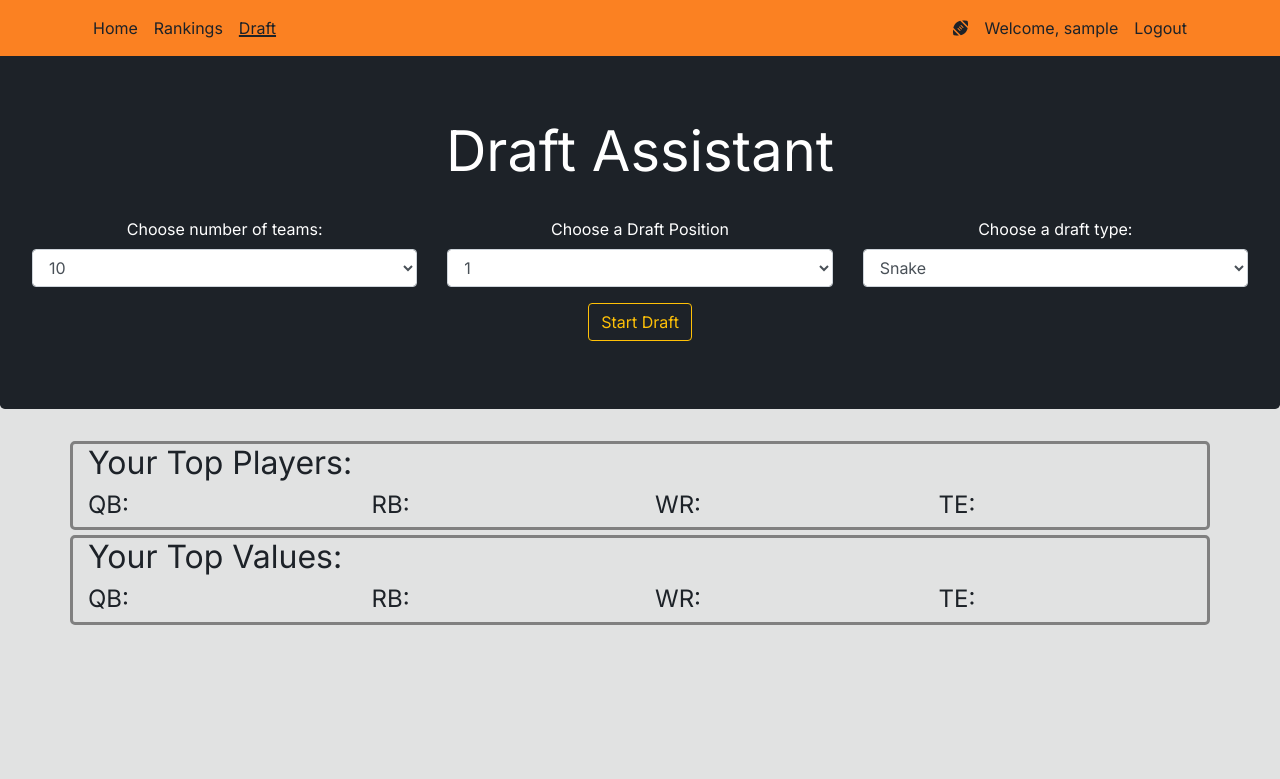
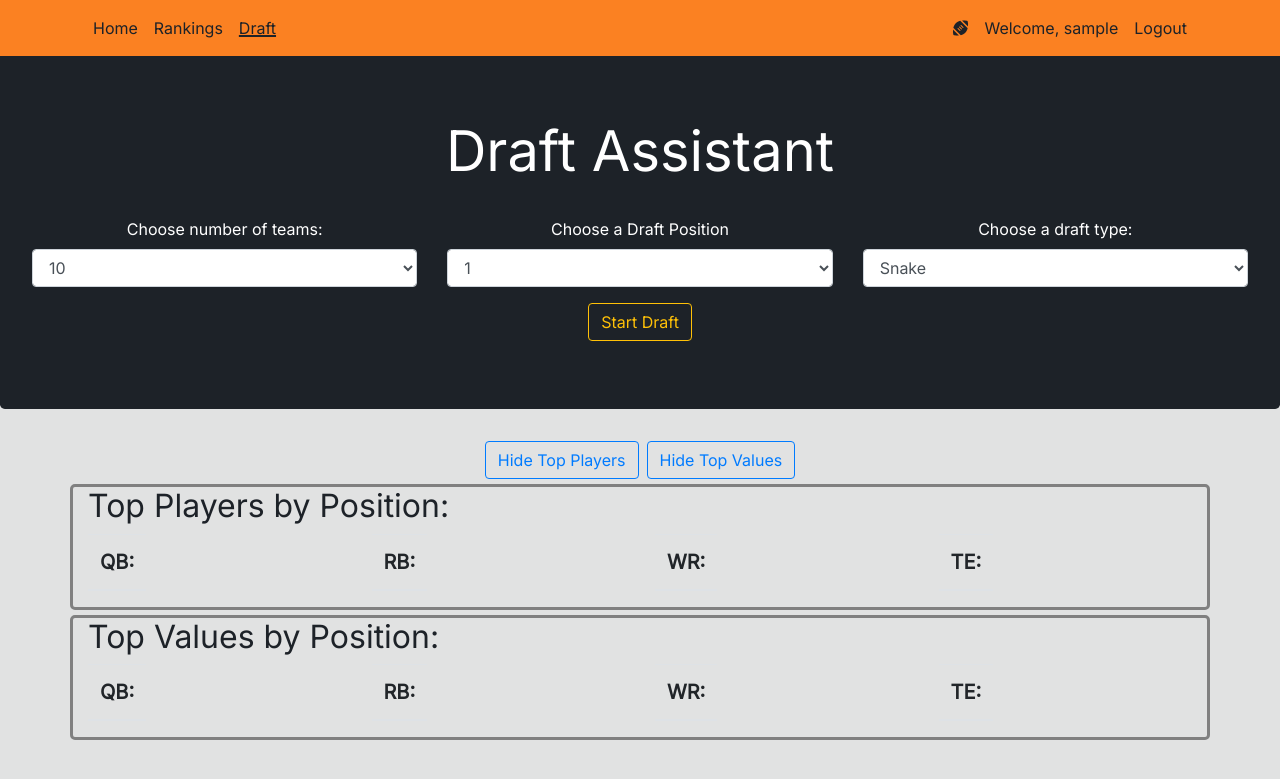
Before and after one commit to n-roth12/FFB-Draft-App, a Flask app: page /draft in a window 1280 px wide. Shown: the top 779 px of the page. Run offline with Flask 2, Linux system fonts and the light colour scheme; a user stored in the database is signed in; tables that the repository leaves empty hold one stand-in row (values such as "Sample post"); lists and menus that the app fills with data are empty; parts of the project's set-up code (start-up, migrations or seed data) failed here and were passed over; some libraries are stand-ins or nearby versions.

Commit message:
Added toggle view buttons for top players and value players on draft page.

```diff
--- a/website/templates/draft.html
+++ b/website/templates/draft.html
@@ -52,89 +52,171 @@
    </div>
 </div>
 
-<div class="container advice-bar">
-	<h2>Your Top Players:</h1>
-	<div class="row">
-		<div class="col-3">
-			<div class="row-12">
-				<h4>QB: </h4>
-				{% for qb in qbs|sort(attribute='custom_rank') %}
-					<p class="top-qb m-1 hidden" id="top-player-{{ qb[0].id }}">#{{ qb.custom_rank }}. {{ qb[0].name }} - Tier {{ qb.custom_tier }}</p>
-				{% endfor %}
-			</div>
+<div class="row justify-content-center">
+	<button class="btn btn-primary hidden mr-1" id="show-top-player-btn" onclick="flip_top()">Show Top Players</button>
+	<button class="btn btn-outline-primary mr-1" id="hide-top-player-btn" onclick="flip_top()">Hide Top Players</button>
+	<button class="btn btn-primary hidden ml-1" id="show-value-player-btn" onclick="flip_value()">Show Top Values</button>
+	<button class="btn btn-outline-primary ml-1" id="hide-value-player-btn" onclick="flip_value()">Hide Top Values</button>
 </div>
 
-		<div class="col-3">
-			<div class="row-12">
-				<h4>RB:</h4>
-				{% for rb in rbs|sort(attribute='custom_rank') %}
-					<p class="top-rb m-1 hidden" id="top-player-{{ rb[0].id }}">#{{ rb.custom_rank }}. {{ rb[0].name }} - Tier {{ rb.custom_tier }}</p>
+<div class="container advice-bar" id="top-player-bar">
+	<h2>Top Players by Position:</h1>
+	<div class="row">
+		<div class="col-6 col-sm-3">
+			<table class="table table-hover">
+				<thead>
+					<tr>
+						<th scope="col">QB:</th>
+					</tr>
+				</thead>
+				<tbody>
+					{% for qb in qbs|sort(attribute='custom_rank') %}
+						<tr>
+							<td class="top-qb p-0 hidden text-left" id="top-player-{{ qb[0].id }}">#{{ qb.custom_rank }}. {{ qb[0].name }} - Tier {{ qb.custom_tier }}</td>
+						</tr>
 					{% endfor %}
-			</div>
+				</tbody>
+			</table>
 		</div>
 
-		<div class="col-3">
-			<div class="row-12">
-				<h4>WR:</h4>
-				{% for wr in wrs|sort(attribute='custom_rank') %}
-					<p class="top-wr m-1 hidden" id="top-player-{{ wr[0].id }}">#{{ wr.custom_rank }}. {{ wr[0].name }} - Tier {{ wr.custom_tier }}</p>
+		<div class="col-6 col-sm-3">
+			<table class="table table-hover">
+				<thead>
+					<tr>
+						<th scope="col">RB:</th>
+					</tr>
+				</thead>
+				<tbody>
+					{% for rb in rbs|sort(attribute='custom_rank') %}
+						<tr>
+							<td class="top-rb p-0 hidden text-left" id="top-player-{{ rb[0].id }}">#{{ rb.custom_rank }}. {{ rb[0].name }} - Tier {{ rb.custom_tier }}</td>
+						</tr>
 					{% endfor %}
-			</div>
+				</tbody>
+			</table>
 		</div>
 
-		<div class="col-3">
-			<div class="row-12">
-				<h4>TE:</h4>
+		<div class="col-6 col-sm-3">
+			<table class="table table-hover">
+				<thead>
+					<tr>
+						<th scope="col">WR:</th>
+					</tr>
+				</thead>
+				<tbody>
+					{% for wr in wrs|sort(attribute='custom_rank') %}
+						<tr>
+							<td class="top-wr p-0 hidden text-left" id="top-player-{{ wr[0].id }}">#{{ wr.custom_rank }}. {{ wr[0].name }} - Tier {{ wr.custom_tier }}</td>
+						</tr>
+					{% endfor %}
+				</tbody>
+			</table>
+		</div>
+
+		<div class="col-6 col-sm-3">
+			<table class="table table-hover">
+				<thead>
+					<tr>
+						<th scope="col">TE:</th>
+					</tr>
+				</thead>
+				<tbody>
 					{% for te in tes|sort(attribute='custom_rank') %}
-					<p class="top-te m-1 hidden" id="top-player-{{ te[0].id }}">#{{ te.custom_rank }}. {{ te[0].name }} - Tier {{ te.custom_tier }}</p>
+						<tr>
+							<td class="top-te p-0 hidden text-left" id="top-player-{{ te[0].id }}">#{{ te.custom_rank }}. {{ te[0].name }} - Tier {{ te.custom_tier }}</td>
+						</tr>
 					{% endfor %}
-			</div>
+				</tbody>
+			</table>
 		</div>
 	</div>
 </div>
 
-<div class="container advice-bar">
-	<h2>Your Top Values:</h1>
+<div class="container advice-bar" id="value-player-bar">
+	<h2>Top Values by Position:</h1>
 	<div class="row">
-		<div class="col">
-			<h4>QB:</h4>
+
+		<div class="col-6 col-sm-3">
+			<table class="table table-hover">
+				<thead>
+					<tr>
+						<th scope="col">QB:</th>
+					</tr>
+				</thead>
+				<tbody>
 					{% for qb in qbs %}
-				<p class="value-qb m-1 hidden" id="value-player-{{ qb[0].id }}">#{{ qb.custom_rank }}. {{ qb[0].name }}, ADP: {{ qb.rank }}</p>
+						<tr>
+							<td class="value-qb p-0 hidden text-left" id="value-player-{{ qb[0].id }}">#{{ qb.custom_rank }}. {{ qb[0].name }}, ADP: {{ qb.rank }}</td>
+						</tr>
 					{% endfor %}
+				</tbody>
+			</table>
 		</div>
-		<div class="col">
-			<h4>RB:</h4>
+
+		<div class="col-6 col-sm-3">
+			<table class="table table-hover">
+				<thead>
+					<tr>
+						<th scope="col">RB:</th>
+					</tr>
+				</thead>
+				<tbody>
 					{% for rb in rbs %}
-				<p class="value-rb m-1 hidden" id="value-player-{{ rb[0].id }}">#{{ rb.custom_rank }}. {{ rb[0].name }}, ADP: {{ rb.rank }}</p>
+						<tr>
+							<td class="value-rb p-0 hidden text-left" id="value-player-{{ rb[0].id }}">#{{ rb.custom_rank }}. {{ rb[0].name }}, ADP: {{ rb.rank }}</td>
+						</tr>
 					{% endfor %}
+				</tbody>
+			</table>
 		</div>
-		<div class="col">
-			<h4>WR:</h4>
+
+		<div class="col-6 col-sm-3">
+			<table class="table table-hover">
+				<thead>
+					<tr>
+						<th scope="col">WR:</th>
+					</tr>
+				</thead>
+				<tbody>
 					{% for wr in wrs %}
-				<p class="value-wr m-1 hidden" id="value-player-{{ wr[0].id }}">#{{ wr.custom_rank }}. {{ wr[0].name }} - ADP: {{ wr.rank }}</p>
+						<tr>
+							<td class="value-wr p-0 hidden text-left" id="value-player-{{ wr[0].id }}">#{{ wr.custom_rank }}. {{ wr[0].name }}, ADP: {{ wr.rank }}</td>
+						</tr>
 					{% endfor %}
+				</tbody>
+			</table>
 		</div>
-		<div class="col">
-			<h4>TE:</h4>
+
+		<div class="col-6 col-sm-3">
+			<table class="table table-hover">
+				<thead>
+					<tr>
+						<th scope="col">TE:</th>
+					</tr>
+				</thead>
+				<tbody>
 					{% for te in tes %}
-				<p class="value-te m-1 hidden" id="value-player-{{ te[0].id }}">#{{ te.custom_rank }}. {{ te[0].name }} - ADP: {{ te.rank }}</p>
+						<tr>
+							<td class="value-te p-0 hidden text-left" id="value-player-{{ te[0].id }}">#{{ te.custom_rank }}. {{ te[0].name }}, ADP: {{ te.rank }}</td>
+						</tr>
 					{% endfor %}
+				</tbody>
+			</table>
 		</div>
 	</div>
 </div>
 
-<div id="draft-body" class="row mt-5 hidden">
+<div id="draft-body" class="row my-5 hidden">
 
 	<div class="col-sm-3">
 		<h2 class="text-center">Draftable Players</h2>
-		<div class="overflow-auto" style="max-height: 70vh;">
 		<table id="draftable-players-table" class="table table-hover table-sm" style="margin-left:auto; margin-right:auto;">
 			<thead>
 				<tr>
-						<th scope="col" class="text-center">Your Rank</th>
-						<th scope="col" class="text-center"></th>
-						<th scope="col" class="text-center">ADP</th>
-						<th scope="col" class="text-center options-col"></th>
+					<th scope="col">Rank</th>
+					<th scope="col">Player</th>
+					<th scope="col"></th>
+					<th scope="col">ADP</th>
 				</tr>
 			</thead>
 			<tbody>
@@ -142,29 +224,33 @@
 				{% for player in players %}
 					{% if player.custom_tier > counter|last %}
 						<tr class="tier-row">
-								<td>Tier {{ player.custom_tier }}</td>
+							<td></td><td>Tier {{ player.custom_tier }}</td><td></td><td></td>
 						</tr>
 					{% endif %}
 					{% if counter.append(player.custom_tier) %}
 					{% endif %}
 					<tr class="player-row" id="{{ player[0].id }}-row">
-							<td>{{ player.custom_rank }}</td>
-							<td class="text-left name">{{ player[0].name }}, {{ player[0].position }}</td>
-							<td>{{ player[0].rank }}</td>
+						<td class="font-weight-bolder">{{ player.custom_rank }}.</td>
+						<td>
+							<div>
+								<p class="text-left m-0 p-0 font-weight-bolder name">{{ player[0].name }}</p>
+								<p class="text-left m-0 p-0 pos">{{ player[0].position }}, {{ player[0].team }}</p>
+							</div>
+						</td>
 						<td class="text-center options-col">
 							<button class="btn btn-outline-primary btn-sm draft-btn hidden" value="{{ player[0].id }}">Draft</button>
 						</td>
+						<td>{{ player[0].rank }}</td>
 					</tr>
 				{% endfor %}
 			</tbody>
 		</table>
 	</div>
-	</div>
 
 	<div class="col-sm-9">
 		<h2 class="text-center">Draft Board</h2>
-		<div class="overflow-auto" style="max-width: 100vw; max-height: 100vh;">
-			<table id="draft-board">
+		<div id="draft-board-wrapper">
+			<table id="draft-board" class="table">
 				<thead>
 					<tr class="row">
 					</tr>
@@ -178,7 +264,16 @@
 
 </div>
 
+
+
 <style>
+	html {
+		scroll-behavior: smooth;
+	}
+
+	.hidden {
+		display: None;
+	}
 
 	#draft-board {
 		width: 1300px;
@@ -211,28 +306,11 @@
 		color: white;
 	}
 
-	p {
-		color: white;
-	}
-
-	thead p {
-		color: black;
-	}
-
-	td {
-		text-align: center;
-		justify-content: center;
-	}
-
 	.draft-card {
 		background-color: #A9A9A9;
 		font-size: 10pt;
 		border: none;
 		border-radius: 5px;
-	}
-
-	.hidden {
-		display: None;
 	}
 
 	.QB {
@@ -258,18 +336,40 @@
 		margin-bottom: 5px;
 	}
 
-	.advice-bar p {
-		color: black;
+	.advice-bar tr {
+		font-size: 10pt;
 	}
 
-	html {
-		scroll-behavior: smooth;
+	.advice-bar th {
+		font-size: 15pt;
 	}
 
 	.user-thead {
 		font-weight: bold;
 	}
+
+	.tier-row {
+		background-color: #A9A9A9;
+		color: white;
+	}
+
+	#draftable-players-table tbody {
+		height: 70vh;
+		overflow-y: auto;
+	}
+
+	tbody, thead {
+		display: block;
+	}
+
+	#draft-board-wrapper {
+		max-height: 90vh;
+		max-width: 90vw;
+		overflow: auto;
+	}
 </style>
+
+
 
 <script>
 
@@ -396,9 +496,8 @@
 				player_row.classList.add("hidden");
 				pick_card = document.getElementById("rd" + round + "-pk" + pick);
 				pick_card.getElementsByClassName("pick-placeholder")[0].classList.add("hidden");
-				name_pos = player_row.getElementsByClassName("name")[0].innerHTML.split(", ");
-				name = name_pos[0];
-				pos = name_pos[1];
+				name = player_row.getElementsByClassName("name")[0].innerHTML;
+				pos = player_row.getElementsByClassName("pos")[0].innerHTML.split(",")[0]
 				pick_card.classList.add(pos);
 				pick_card.getElementsByClassName("pick-name")[0].innerHTML = name;
 				pick_card.getElementsByClassName("pick-name")[0].classList.remove("hidden");
@@ -423,7 +522,6 @@
 		function load_tips(pos) {
 			pos = pos.toLowerCase()
 			t = document.getElementsByClassName("top-" + pos)
-			console.log(t.length)
 			value = document.getElementsByClassName("value-" + pos)
 
 			for (var i = 0; i < 5; i++) {
@@ -450,6 +548,31 @@
 		document.querySelector('#draft_pos').value = 1
 	}
 
+	function flip_top() {
+		top_player_bar = document.querySelector("#top-player-bar")
+		if (!top_player_bar.classList.contains("hidden")) {
+			top_player_bar.classList.add("hidden")
+			document.querySelector("#hide-top-player-btn").classList.add("hidden")
+			document.querySelector("#show-top-player-btn").classList.remove("hidden")
+		} else {
+			top_player_bar.classList.remove("hidden")
+			document.querySelector("#hide-top-player-btn").classList.remove("hidden")
+			document.querySelector("#show-top-player-btn").classList.add("hidden")
+		}
+	}
+
+	function flip_value() {
+		value_player_bar = document.querySelector("#value-player-bar")
+		if (!value_player_bar.classList.contains("hidden")) {
+			value_player_bar.classList.add("hidden")
+			document.querySelector("#hide-value-player-btn").classList.add("hidden")
+			document.querySelector("#show-value-player-btn").classList.remove("hidden")
+		} else {
+			value_player_bar.classList.remove("hidden")
+			document.querySelector("#hide-value-player-btn").classList.remove("hidden")
+			document.querySelector("#show-value-player-btn").classList.add("hidden")
+		}
+	}
 
 
 </script>
```
Lines whose indentation alone changed are shown as unchanged.
